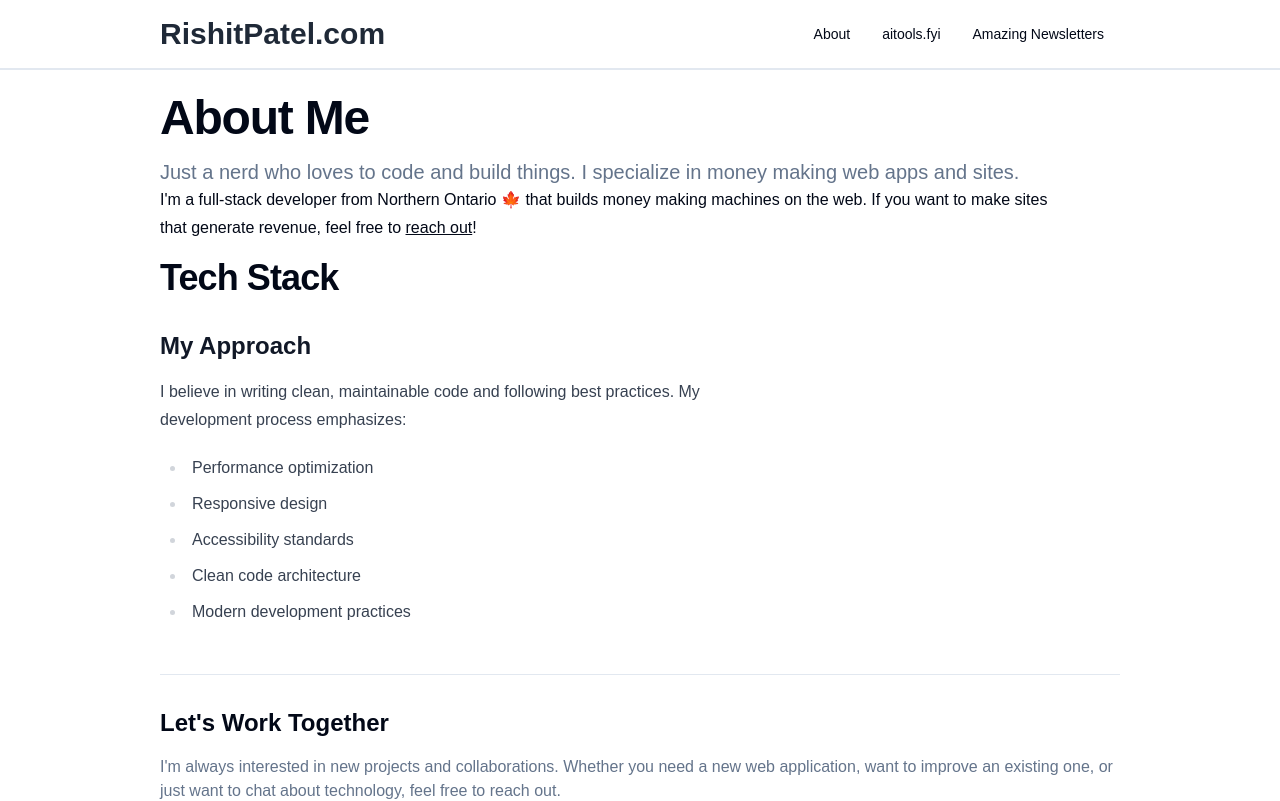
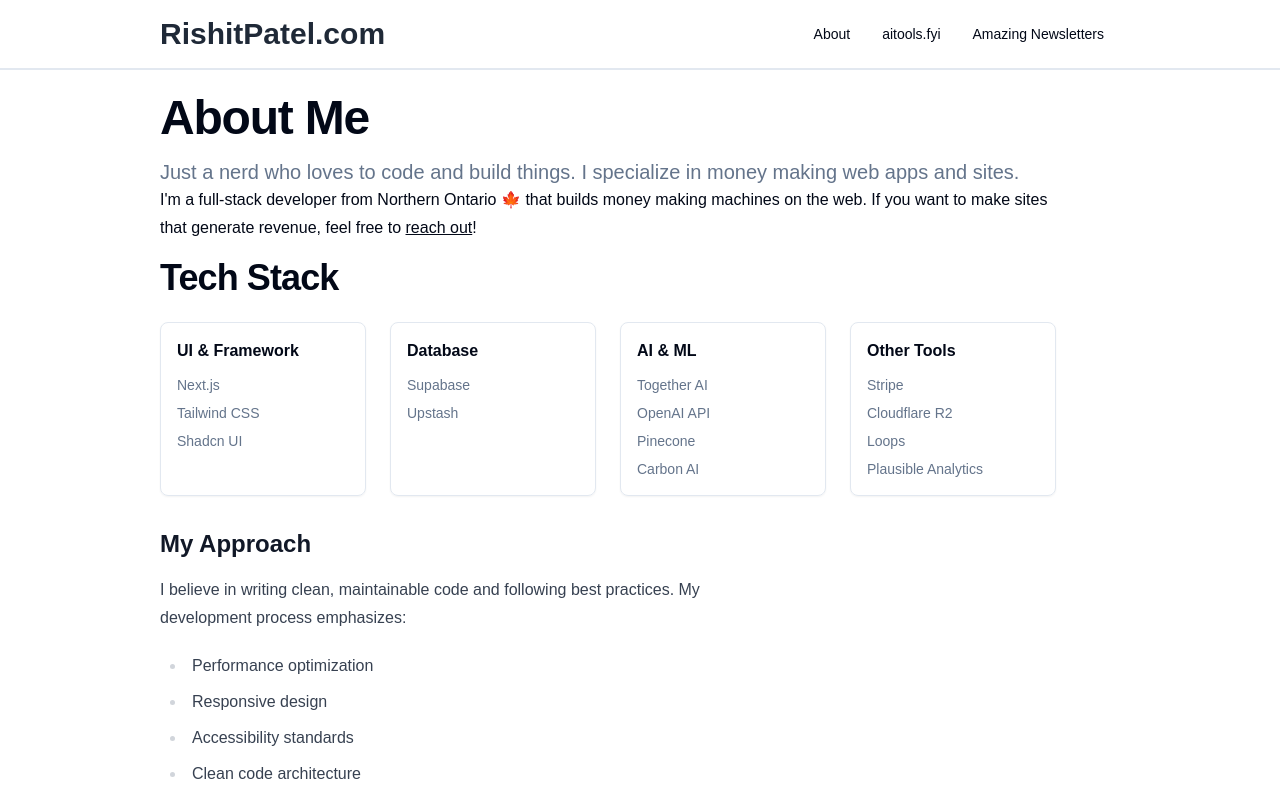
Before and after one commit to imrishit98/rishitpatel.com, a Next.js app: page /about in a window 1280 px wide. Shown: the top 801 px of the page. Built offline with nearby package versions, Linux system fonts and the light colour scheme; a web font is replaced by a local one.

Commit message:
Refactor Skills component to update technology stacks and add padding to the container

```diff
--- a/src/components/ui/about/skills.js
+++ b/src/components/ui/about/skills.js
@@ -8,7 +8,7 @@ const skills = {
   ui: ['Next.js', 'Tailwind CSS', 'Shadcn UI'],
   database: ['Supabase', 'Upstash'],
   ai: ['Together AI', 'OpenAI API', 'Pinecone', 'Carbon AI'],
-  other: ['Stripe', 'Cloudflare R2', 'Loops', 'Plausible Analytics']
+  other: ['Stripe', 'Cloudflare R2', 'Loops', 'Plausible Analytics'],
 };
 
 export function Skills() {
@@ -32,6 +32,60 @@ export function Skills() {
         </P>
 
         <H2>Tech Stack</H2>
+
+        <div className='mt-6 grid gap-6 sm:grid-cols-2 lg:grid-cols-4'>
+          <motion.div
+            initial={{ opacity: 0, y: 20 }}
+            animate={{ opacity: 1, y: 0 }}
+            transition={{ duration: 0.4, delay: 0.3 }}
+            className='rounded-lg border p-4 shadow-sm'>
+            <h3 className='mb-3 font-semibold'>UI & Framework</h3>
+            <ul className='space-y-2 text-sm text-muted-foreground'>
+              {skills.ui.map(skill => (
+                <li key={skill}>{skill}</li>
+              ))}
+            </ul>
+          </motion.div>
+
+          <motion.div
+            initial={{ opacity: 0, y: 20 }}
+            animate={{ opacity: 1, y: 0 }}
+            transition={{ duration: 0.4, delay: 0.4 }}
+            className='rounded-lg border p-4 shadow-sm'>
+            <h3 className='mb-3 font-semibold'>Database</h3>
+            <ul className='space-y-2 text-sm text-muted-foreground'>
+              {skills.database.map(skill => (
+                <li key={skill}>{skill}</li>
+              ))}
+            </ul>
+          </motion.div>
+
+          <motion.div
+            initial={{ opacity: 0, y: 20 }}
+            animate={{ opacity: 1, y: 0 }}
+            transition={{ duration: 0.4, delay: 0.5 }}
+            className='rounded-lg border p-4 shadow-sm'>
+            <h3 className='mb-3 font-semibold'>AI & ML</h3>
+            <ul className='space-y-2 text-sm text-muted-foreground'>
+              {skills.ai.map(skill => (
+                <li key={skill}>{skill}</li>
+              ))}
+            </ul>
+          </motion.div>
+
+          <motion.div
+            initial={{ opacity: 0, y: 20 }}
+            animate={{ opacity: 1, y: 0 }}
+            transition={{ duration: 0.4, delay: 0.6 }}
+            className='rounded-lg border p-4 shadow-sm'>
+            <h3 className='mb-3 font-semibold'>Other Tools</h3>
+            <ul className='space-y-2 text-sm text-muted-foreground'>
+              {skills.other.map(skill => (
+                <li key={skill}>{skill}</li>
+              ))}
+            </ul>
+          </motion.div>
+        </div>
       </div>
     </motion.section>
   );
```
